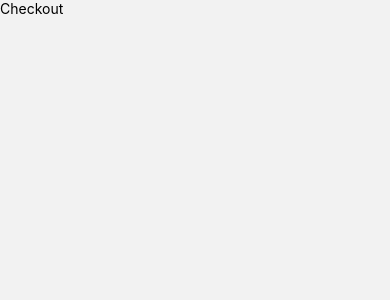
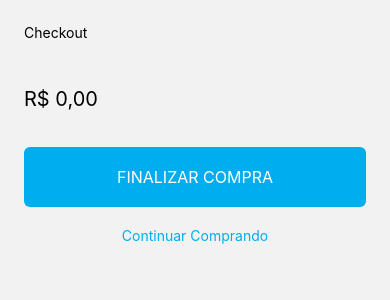
Before and after one commit to andreferreiraalves/react-native-lighteria, a React Native app: screen /Checkout in a window 390 px wide. Shown: the top 300 px of the page. Built offline with nearby package versions, Linux system fonts and the light colour scheme.

Commit message:
conclusão do curso

```diff
--- a/src/components/botao.js
+++ b/src/components/botao.js
@@ -27,5 +27,6 @@ const styles = StyleSheet.create({
     //fontFamily: FONT_FAMILY_SEMI_BOLD
     fontSize: FONT_SIZE_MEDIUM,
     color: WHITE,
+    textAlign: "center",
   },
 });
--- a/src/components/sacola.js
+++ b/src/components/sacola.js
@@ -20,7 +20,8 @@ export const Sacola = () => {
         <View style={styles.containerQuantidade}>
           <Text style={styles.textoQuantidade}>
             {itensCheckout.reduce(
-              (acumulado, atual) => acumulado + atual.quantidade
+              (acumulado, atual) => acumulado + atual.quantidade,
+              0
             )}
           </Text>
         </View>
--- /dev/null
+++ b/src/views/Checkout/checkoutItem.js
@@ -0,0 +1,68 @@
+import React from "react";
+import { View, Text, Image, StyleSheet } from "react-native";
+import { FONT_SIZE_MEDIUM, FONT_SIZE_SMALL, WHITE } from "../../styles/styles";
+import { formataValor } from "../../utils";
+
+export const CheckoutItem = ({
+  itemName,
+  titulo,
+  imagem,
+  preco,
+  quantidade,
+}) => {
+  return (
+    <View style={styles.containerItem}>
+      <View style={styles.imagemContainer}>
+        <Image source={imagem} style={styles.imagem} />
+      </View>
+      <View style={styles.descContainer}>
+        <Text style={styles.descTextoSuperior}>{itemName}</Text>
+        <Text style={styles.descTextoInferior}>{titulo}</Text>
+      </View>
+      <View style={styles.precoContainer}>
+        <Text>{formataValor(preco * quantidade)}</Text>
+        <Text>Qtd. {quantidade}</Text>
+      </View>
+    </View>
+  );
+};
+
+const styles = StyleSheet.create({
+  containerItem: {
+    backgroundColor: WHITE,
+    borderRadius: 10,
+    flexDirection: "row",
+    justifyContent: "space-between",
+    marginVertical: 4,
+  },
+  imagemContainer: {
+    flex: 20,
+    backgroundColor: "#F7F8FC",
+    padding: 18,
+    justifyContent: "center",
+    alignItems: "center",
+  },
+  imagem: {
+    width: 40,
+    height: 50,
+  },
+  descContainer: {
+    flex: 45,
+    padding: 18,
+    justifyContent: "center",
+  },
+  descTextoSuperior: {
+    //fontFamily: FONT_FAMILY_REGULAR
+    fontSize: FONT_SIZE_MEDIUM,
+  },
+  descTextoInferior: {
+    //fontFamily: FONT_FAMILY_REGULAR
+    fontSize: FONT_SIZE_SMALL,
+  },
+  precoContainer: {
+    flex: 35,
+    padding: 18,
+    justifyContent: "center",
+    alignItems: "flex-end",
+  },
+});
--- a/src/views/Checkout/index.js
+++ b/src/views/Checkout/index.js
@@ -1,12 +1,81 @@
-import React from "react";
-import { SafeAreaView, Text, View } from "react-native";
+import { useNavigation } from "@react-navigation/core";
+import React, { useContext } from "react";
+import {
+  SafeAreaView,
+  Text,
+  View,
+  StyleSheet,
+  TouchableOpacity,
+} from "react-native";
+import { Botao } from "../../components/botao";
+
+import { DataContext } from "../../provider";
+import {
+  FONT_SIZE_LARGE,
+  FONT_SIZE_SMALL,
+  FONT_SIZE_XX_LARGE,
+  LIGHTBLUE,
+} from "../../styles/styles";
+import { formataValor } from "../../utils";
+import { CheckoutItem } from "./checkoutItem";
 
 export const Checkout = () => {
+  const { itensCheckout } = useContext(DataContext);
+  const navigation = useNavigation();
+
+  const Titulo = ({ children }) => (
+    <Text style={styles.titulo}>{children}</Text>
+  );
+
+  const Total = ({ children }) => <Text style={styles.total}>{children}</Text>;
+
+  const valorTotal = itensCheckout.reduce(
+    (acumulado, atual) => acumulado + atual.quantidade * atual.preco,
+    0
+  );
+
   return (
-    <SafeAreaView>
-      <View>
-        <Text>Checkout</Text>
+    <SafeAreaView style={styles.mainContainer}>
+      <View style={styles.container}>
+        <Titulo style={styles.titulo}>Checkout</Titulo>
+        {itensCheckout.map((item) => (
+          <CheckoutItem {...item} />
+        ))}
+        <Total>{formataValor(valorTotal)}</Total>
+        <Botao titulo={"FINALIZAR COMPRA"}></Botao>
+        <TouchableOpacity onPress={() => navigation.push("ListaProdutos")}>
+          <Text style={styles.continuarText}>Continuar Comprando</Text>
+        </TouchableOpacity>
       </View>
     </SafeAreaView>
   );
 };
+
+const styles = StyleSheet.create({
+  mainContainer: {
+    flex: 1,
+  },
+  container: {
+    flex: 1,
+    margin: 24,
+  },
+  titulo: {
+    // fontFamily: FONT_FAMILY_BOLD,
+    fontSize: FONT_SIZE_XX_LARGE,
+  },
+  total: {
+    fontSize: FONT_SIZE_LARGE,
+    marginVertical: 36,
+    //fontFamily: FONT_FAMILY_SEMI_BOLD,
+  },
+  continuarText: {
+    //fontFamily: FONT_FAMILY_BOLD
+    fontSize: FONT_SIZE_SMALL,
+    color: LIGHTBLUE,
+    marginTop: 20,
+    textAlign: "center",
+  },
+  titulo: {
+    marginBottom: 10,
+  },
+});
--- a/src/views/DetalhesProduto/components/DescricaoItem/index.js
+++ b/src/views/DetalhesProduto/components/DescricaoItem/index.js
@@ -1,7 +1,7 @@
+import React, { useContext } from "react";
 import { useNavigation } from "@react-navigation/native";
-import React from "react";
 import { View, StyleSheet, Text, Image } from "react-native";
-import { Botao } from "../../../../components/botao";
+
 import {
   WHITE,
   FONT_SIZE_MEDIUM,
@@ -12,7 +12,9 @@ import {
   FONT_SIZE_LARGE,
   BLACK,
 } from "../../../../styles/styles";
+import { Botao } from "../../../../components/botao";
 import { formataValor } from "../../../../utils";
+import { DataContext } from "../../../../provider";
 
 const DescricaoItem = ({
   imagem,
@@ -24,6 +26,7 @@ const DescricaoItem = ({
   id,
 }) => {
   const navigation = useNavigation();
+  const { adicionarItem } = useContext(DataContext);
 
   return (
     <View style={styles.itemContainer}>
@@ -44,7 +47,17 @@ const DescricaoItem = ({
             <Text style={styles.moeda}>{formataValor(preco)}</Text>
             <Botao
               titulo="COMPRAR"
-              onPress={() => navigation.push("Checkout")}
+              onPress={() => {
+                adicionarItem({
+                  estudio,
+                  itemName,
+                  titulo,
+                  id,
+                  imagem,
+                  preco,
+                });
+                // navigation.push("Checkout");
+              }}
             />
           </View>
         </View>
```
